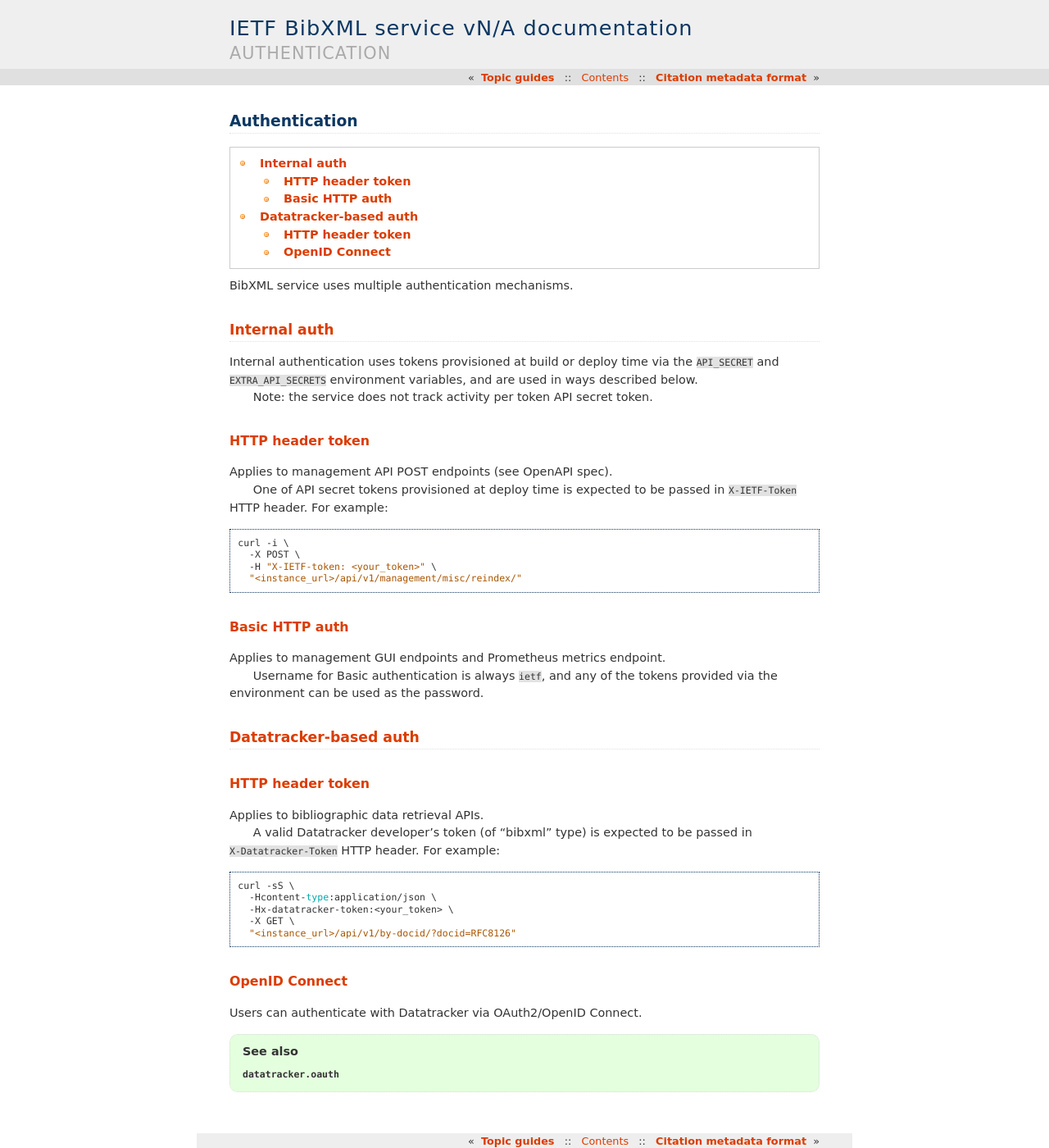
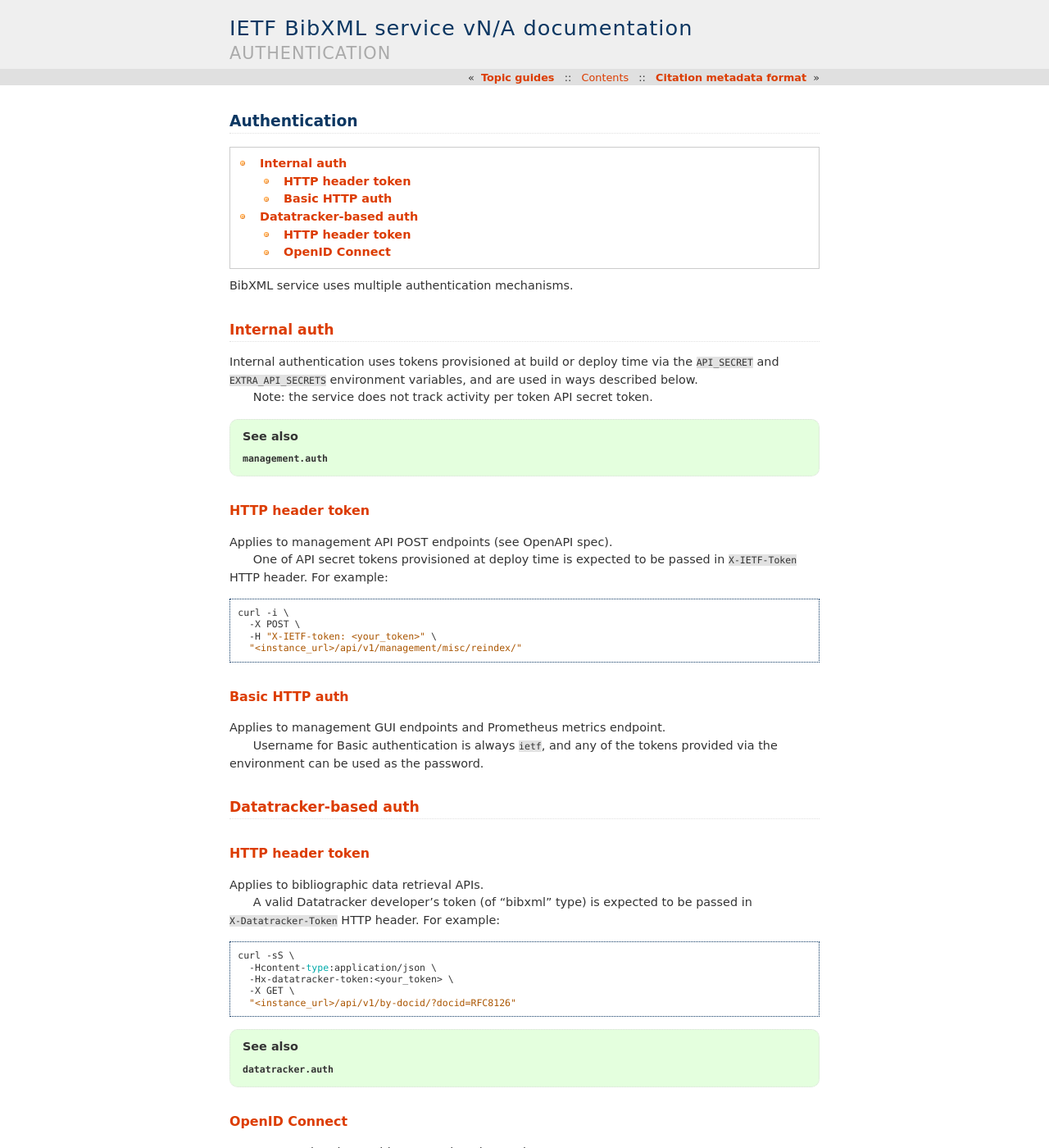
Before and after one commit to ietf-tools/bibxml-service, a Sphinx documentation site: the page built from docs/topics/auth.rst, in a window 1280 px wide and 1400 px high. Shown: the whole window at 82% size. Built offline with Sphinx 7.4.7, drawn with Linux system fonts in a browser that asks for light colours; pages that are not in the unit, such as notebooks, are missing from menus.

Commit message:
docs(topics/auth): reference Python modules

```diff
--- a/docs/topics/auth.rst
+++ b/docs/topics/auth.rst
@@ -15,6 +15,8 @@
 and are used in ways described below.
 
 Note: the service does not track activity per token API secret token.
+
+.. seealso:: :mod:`management.auth`
 
 HTTP header token
 -----------------
@@ -57,6 +59,8 @@
       -X GET \
       "<instance_url>/api/v1/by-docid/?docid=RFC8126"
 
+.. seealso:: :mod:`datatracker.auth`
+
 OpenID Connect
 --------------
 
```
